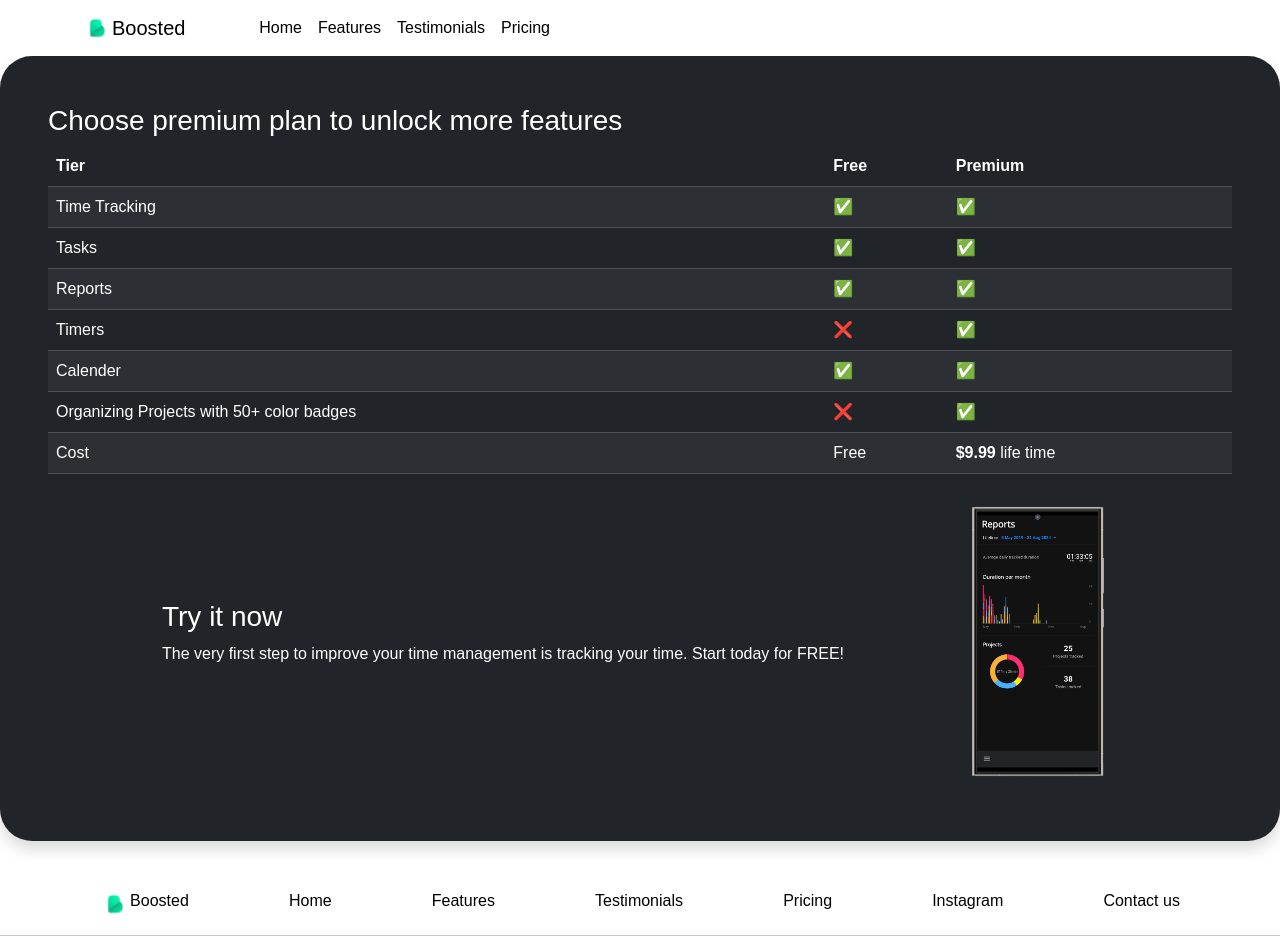
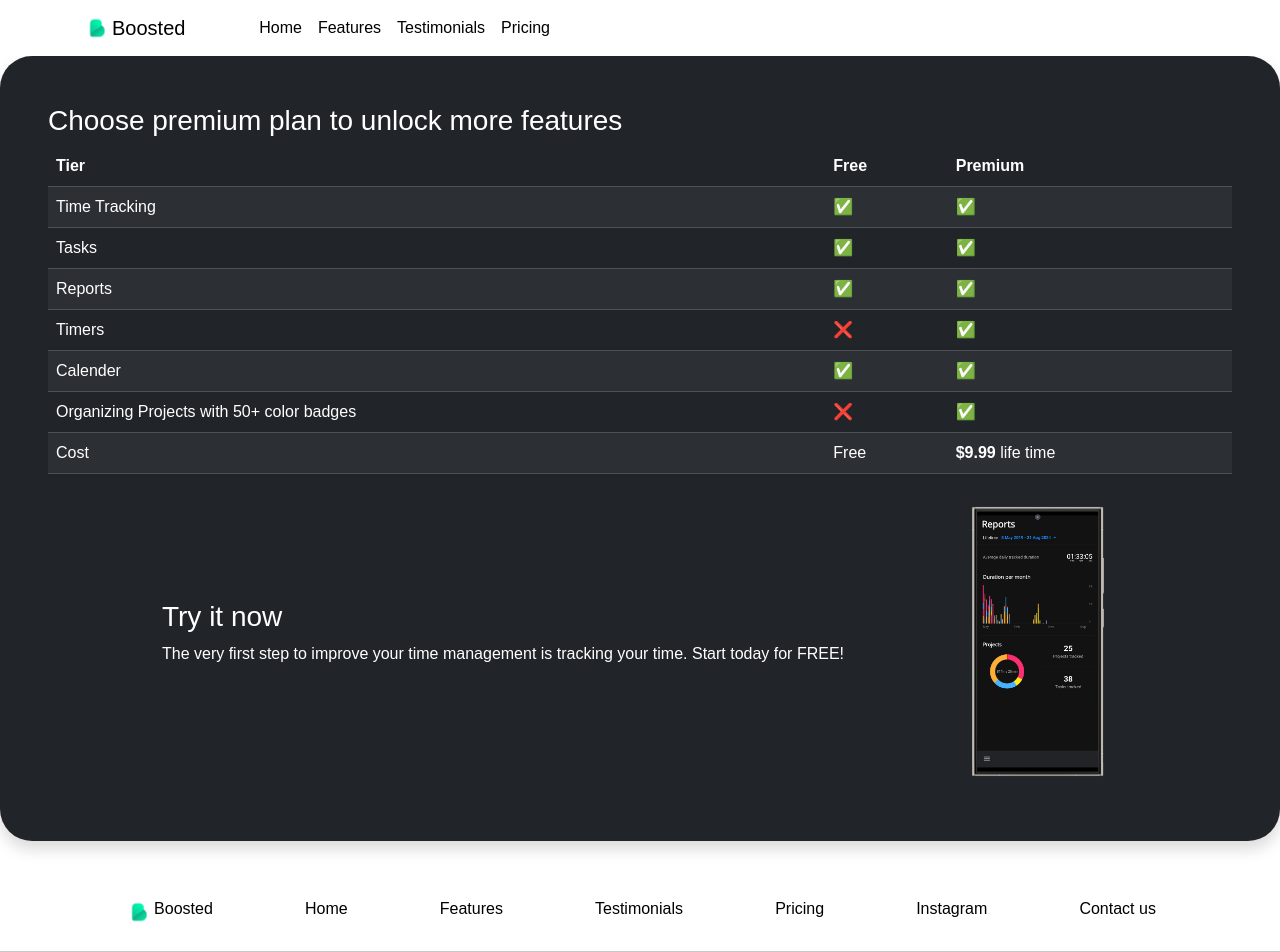
Before and after one commit to SangeethKumarPG/BoostedAppWebsiteReact, a React (Vite) app: page /pricing in a window 1280 px wide. Shown: the top 952 px of the page. Built offline with nearby package versions, Linux system fonts and the light colour scheme; a web font is replaced by a local one.

Commit message:
Update Footer.jsx changing padding and margin

```diff
--- a/src/components/Footer.jsx
+++ b/src/components/Footer.jsx
@@ -3,7 +3,7 @@
 function Footer() {
   return (
     <>
-      <div className="d-flex flex-column flex-md-row justify-content-evenly mb-3 mt-5">
+      <div className="d-flex flex-column flex-md-row justify-content-evenly mb-3 mt-5 mx-4 p-2">
         <Link to="/" style={{ textDecoration: "none", color: "black" }}>
           <img
             alt=""
```
